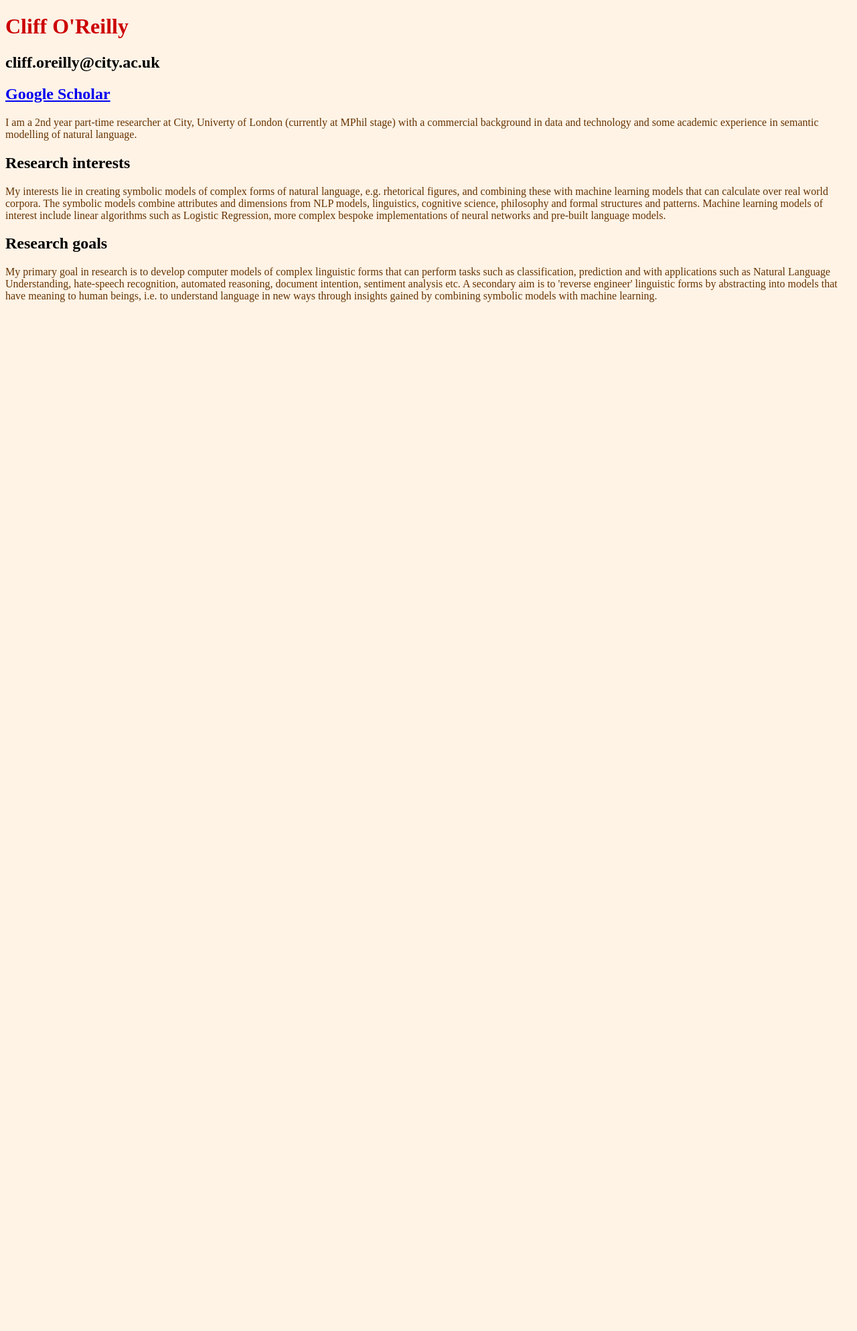
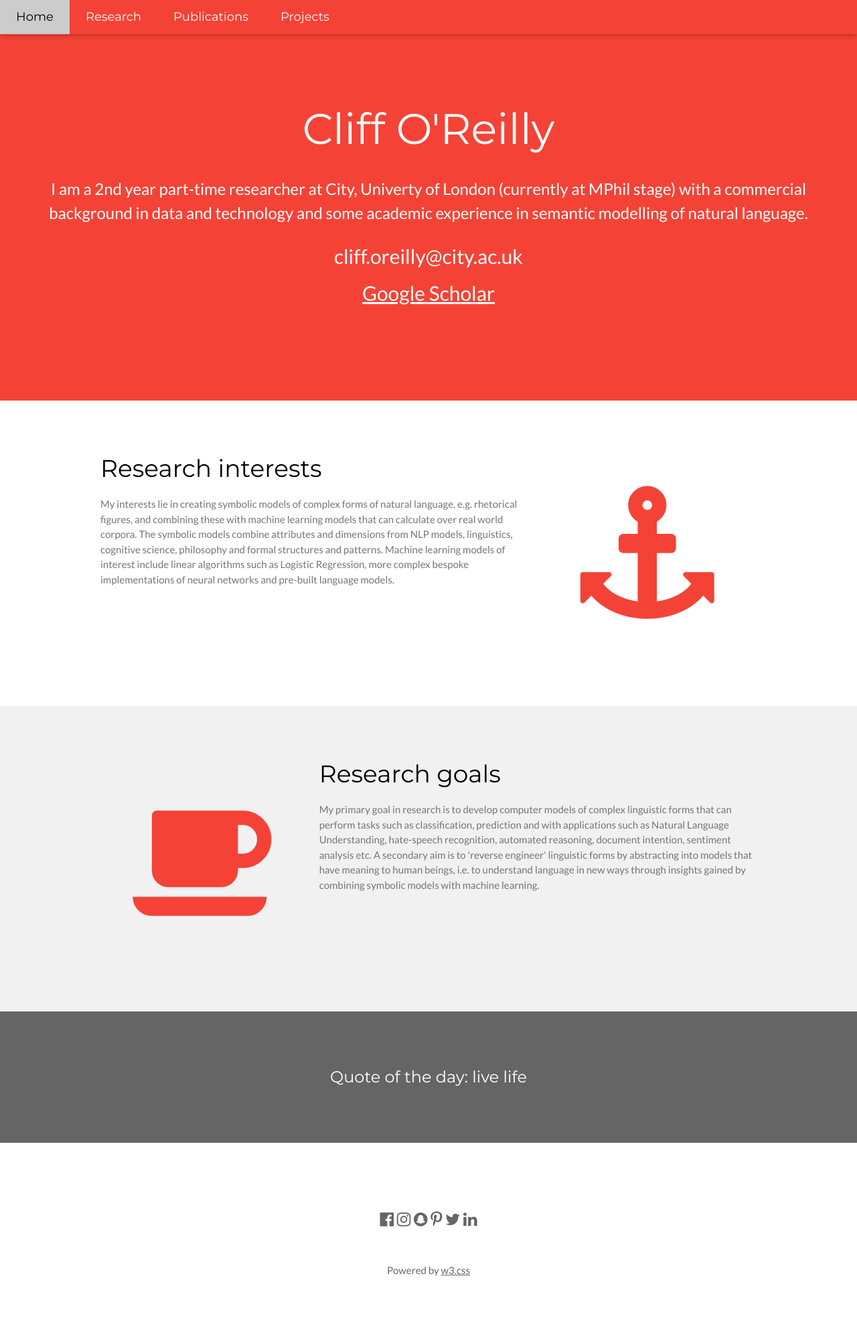
Before and after one commit to cliffore/cliffore.github.io, a plain HTML site: page index.html in a window 1280 px wide. Shown: the whole page at 67% size. Before the commit the page ends 800 px from the top, so only its background shows below. Drawn offline with nearby package versions, Linux system fonts and the light colour scheme.

Commit message:
Update index.html

```diff
--- a/index.html
+++ b/index.html
@@ -1,20 +1,105 @@
 <!DOCTYPE html>
-<html>
+<html lang="en">
 <head>
-    <style>
-        body {background-color: #fff3e6;}
-        h1   {color: #cc0000;}
-        p    {color: #663300;}
-        </style>
+<title>W3.CSS Template</title>
+<meta charset="UTF-8">
+<meta name="viewport" content="width=device-width, initial-scale=1">
+<link rel="stylesheet" href="https://www.w3schools.com/w3css/4/w3.css">
+<link rel="stylesheet" href="https://fonts.googleapis.com/css?family=Lato">
+<link rel="stylesheet" href="https://fonts.googleapis.com/css?family=Montserrat">
+<link rel="stylesheet" href="https://cdnjs.cloudflare.com/ajax/libs/font-awesome/4.7.0/css/font-awesome.min.css">
+<style>
+body,h1,h2,h3,h4,h5,h6 {font-family: "Lato", sans-serif}
+.w3-bar,h1,button {font-family: "Montserrat", sans-serif}
+.fa-anchor,.fa-coffee {font-size:200px}
+</style>
 </head>
 <body>
-<h1>Cliff O'Reilly</h1>
-<h2>cliff.oreilly@city.ac.uk</h2>
-<h2><a href='https://scholar.google.com/citations?user=WEme_AYAAAAJ&hl=en'>Google Scholar</a></h2>
-<p>I am a 2nd year part-time researcher at City, Univerty of London (currently at MPhil stage) with a commercial background in data and technology and some academic experience in semantic modelling of natural language.</p>
-<h2>Research interests</h2>
-<p>My interests lie in creating symbolic models of complex forms of natural language, e.g. rhetorical figures, and combining these with machine learning models that can calculate over real world corpora. The symbolic models combine attributes and dimensions from NLP models, linguistics, cognitive science, philosophy and formal structures and patterns. Machine learning models of interest include linear algorithms such as Logistic Regression, more complex bespoke implementations of neural networks and pre-built language models.</p>
-<h2>Research goals</h2>
-<p>My primary goal in research is to develop computer models of complex linguistic forms that can perform tasks such as classification, prediction and with applications such as Natural Language Understanding, hate-speech recognition, automated reasoning, document intention, sentiment analysis etc. A secondary aim is to 'reverse engineer' linguistic forms by abstracting into models that have meaning to human beings, i.e. to understand language in new ways through insights gained by combining symbolic models with machine learning.</p>
+
+<!-- Navbar -->
+<div class="w3-top">
+  <div class="w3-bar w3-red w3-card w3-left-align w3-large">
+    <a class="w3-bar-item w3-button w3-hide-medium w3-hide-large w3-right w3-padding-large w3-hover-white w3-large w3-red" href="javascript:void(0);" onclick="myFunction()" title="Toggle Navigation Menu"><i class="fa fa-bars"></i></a>
+    <a href="#" class="w3-bar-item w3-button w3-padding-large w3-white">Home</a>
+    <a href="#" class="w3-bar-item w3-button w3-hide-small w3-padding-large w3-hover-white">Research</a>
+    <a href="#" class="w3-bar-item w3-button w3-hide-small w3-padding-large w3-hover-white">Publications</a>
+    <a href="#" class="w3-bar-item w3-button w3-hide-small w3-padding-large w3-hover-white">Projects</a>
+  </div>
+
+  <!-- Navbar on small screens -->
+  <div id="navDemo" class="w3-bar-block w3-white w3-hide w3-hide-large w3-hide-medium w3-large">
+    <a href="#" class="w3-bar-item w3-button w3-padding-large">Research</a>
+    <a href="#" class="w3-bar-item w3-button w3-padding-large">Publications</a>
+    <a href="#" class="w3-bar-item w3-button w3-padding-large">Projects</a>
+  </div>
+</div>
+
+<!-- Header -->
+<header class="w3-container w3-red w3-center" style="padding:128px 16px">
+  <h1 class="w3-margin w3-jumbo">Cliff O'Reilly</h1>
+  <p class="w3-xlarge">I am a 2nd year part-time researcher at City, Univerty of London (currently at MPhil stage) with a commercial background in data and technology and some academic experience in semantic modelling of natural language.</p>
+  <h2>cliff.oreilly@city.ac.uk</h2>
+  <h2><a href='https://scholar.google.com/citations?user=WEme_AYAAAAJ&hl=en'>Google Scholar</a></h2>
+</header>
+
+<!-- First Grid -->
+<div class="w3-row-padding w3-padding-64 w3-container">
+  <div class="w3-content">
+    <div class="w3-twothird">
+      <h1>Research interests</h1>
+
+      <p class="w3-text-grey">My interests lie in creating symbolic models of complex forms of natural language, e.g. rhetorical figures, and combining these with machine learning models that can calculate over real world corpora. The symbolic models combine attributes and dimensions from NLP models, linguistics, cognitive science, philosophy and formal structures and patterns. Machine learning models of interest include linear algorithms such as Logistic Regression, more complex bespoke implementations of neural networks and pre-built language models.</p>
+    </div>
+
+    <div class="w3-third w3-center">
+      <i class="fa fa-anchor w3-padding-64 w3-text-red"></i>
+    </div>
+  </div>
+</div>
+
+<!-- Second Grid -->
+<div class="w3-row-padding w3-light-grey w3-padding-64 w3-container">
+  <div class="w3-content">
+    <div class="w3-third w3-center">
+      <i class="fa fa-coffee w3-padding-64 w3-text-red w3-margin-right"></i>
+    </div>
+
+    <div class="w3-twothird">
+      <h1>Research goals</h1>
+
+      <p class="w3-text-grey">My primary goal in research is to develop computer models of complex linguistic forms that can perform tasks such as classification, prediction and with applications such as Natural Language Understanding, hate-speech recognition, automated reasoning, document intention, sentiment analysis etc. A secondary aim is to 'reverse engineer' linguistic forms by abstracting into models that have meaning to human beings, i.e. to understand language in new ways through insights gained by combining symbolic models with machine learning.</p>
+    </div>
+  </div>
+</div>
+
+<div class="w3-container w3-black w3-center w3-opacity w3-padding-64">
+    <h1 class="w3-margin w3-xlarge">Quote of the day: live life</h1>
+</div>
+
+<!-- Footer -->
+<footer class="w3-container w3-padding-64 w3-center w3-opacity">
+  <div class="w3-xlarge w3-padding-32">
+    <i class="fa fa-facebook-official w3-hover-opacity"></i>
+    <i class="fa fa-instagram w3-hover-opacity"></i>
+    <i class="fa fa-snapchat w3-hover-opacity"></i>
+    <i class="fa fa-pinterest-p w3-hover-opacity"></i>
+    <i class="fa fa-twitter w3-hover-opacity"></i>
+    <i class="fa fa-linkedin w3-hover-opacity"></i>
+ </div>
+ <p>Powered by <a href="https://www.w3schools.com/w3css/default.asp" target="_blank">w3.css</a></p>
+</footer>
+
+<script>
+// Used to toggle the menu on small screens when clicking on the menu button
+function myFunction() {
+  var x = document.getElementById("navDemo");
+  if (x.className.indexOf("w3-show") == -1) {
+    x.className += " w3-show";
+  } else {
+    x.className = x.className.replace(" w3-show", "");
+  }
+}
+</script>
+
 </body>
 </html>
```
